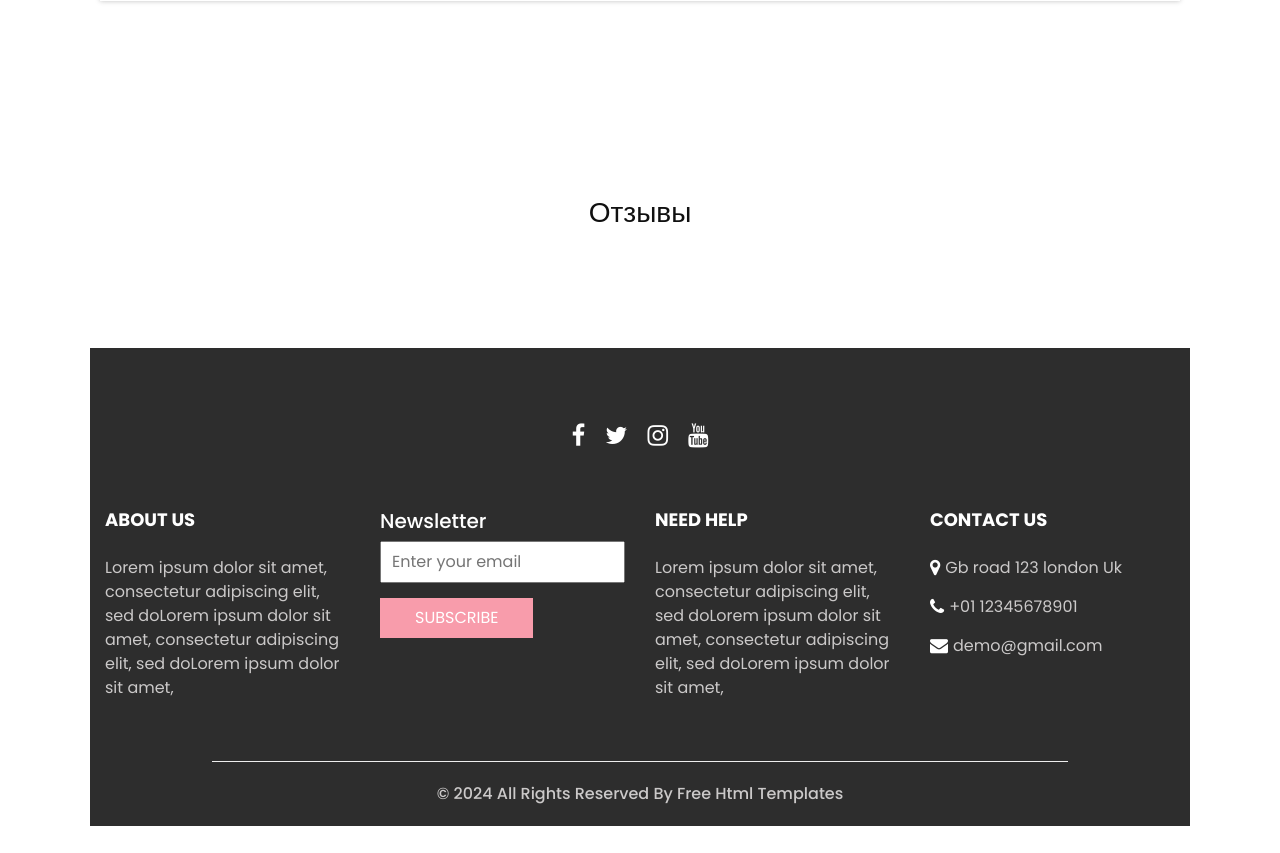
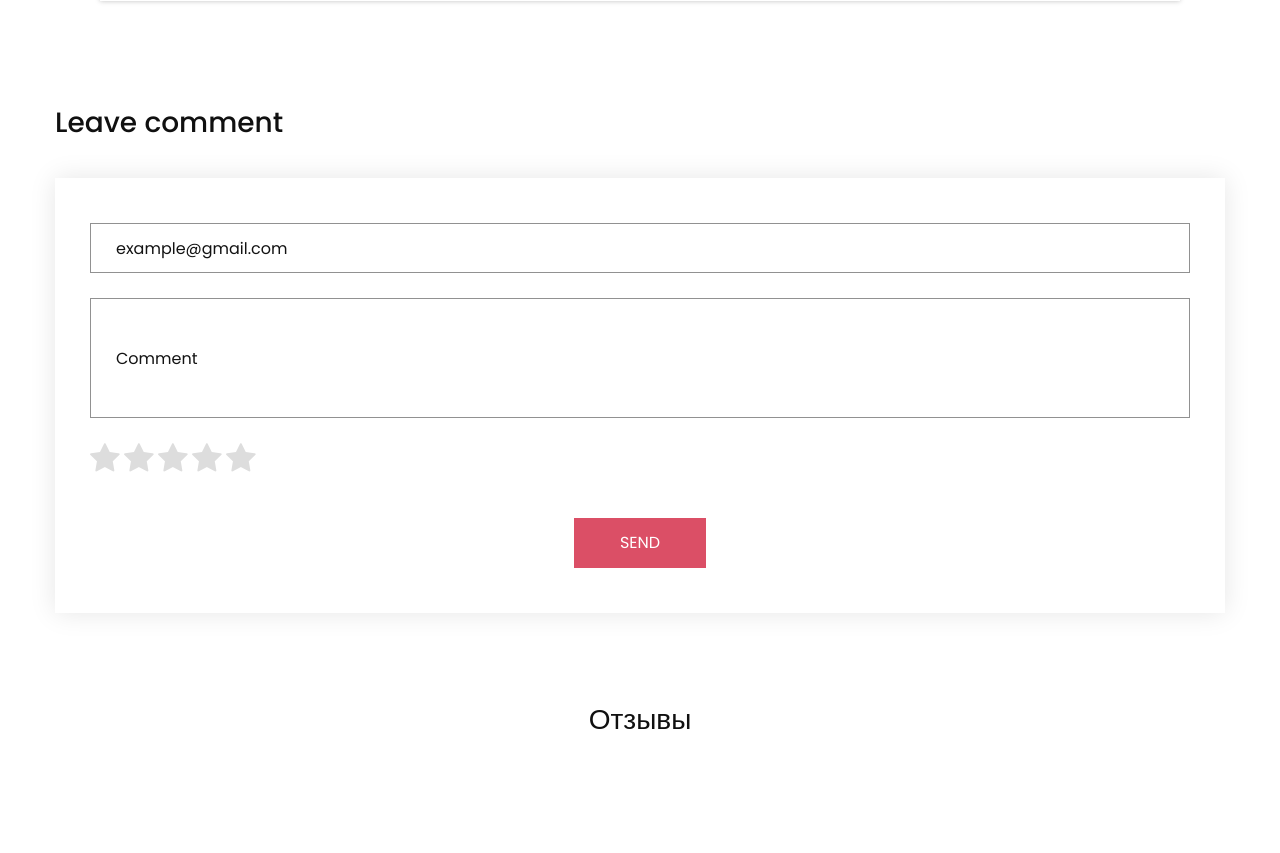
Before and after one commit to Dasifue/IT-2, a Django app: template app/templates/product.html in a window 1280 px wide. Shown: the part 652-1505 px from the top of the page. Before the commit the page ends 1478 px from the top, so only its background shows below. Run offline with Django 5.2, Linux system fonts and the light colour scheme; the template is opened without the code that fills it, so the values that code supplies are empty; some libraries are stand-ins or nearby versions.

Commit message:
comment creation

```diff
--- a/app/templates/category.html
+++ b/app/templates/category.html
@@ -14,7 +14,7 @@
         {% for product in products %}
         <div class="col-sm-6 col-md-4 col-lg-3">
             <div class="box">
-              <a href="">
+              <a href="{% url 'product' pk=product.id %}">
                 <div class="img-box">
                   <img src="{{ product.image.url }}" alt="">
                 </div>
--- a/app/templates/product.html
+++ b/app/templates/product.html
@@ -28,6 +28,36 @@
     div.carousel-control {
         padding-top: 25%;
     }
+
+    .rating {
+        direction: rtl;
+        display: inline-block;
+    }
+
+    .rating input {
+        display: none;
+    }
+
+    .rating label {
+        color: #ddd;
+        font-size: 2rem;
+        cursor: pointer;
+    }
+
+    .rating input:checked ~ label {
+        color: #ffcc00;
+    }
+
+    .rating label:hover,
+    .rating label:hover ~ label {
+        color: #ffcc00;
+    }
+
+    .rating input:checked + label:hover,
+    .rating input:checked + label:hover ~ label {
+        color: #ffcc00;
+    }
+
 
 </style>
 
@@ -93,6 +123,57 @@
     </div>
   </section>
 
+  <section class="contact_section ">
+    <div class="container px-0">
+      <div class="heading_container ">
+        <h3 class="">
+          Leave comment
+        </h3>
+      </div>
+    </div>
+    <div class="container container-bg">
+
+      <form action="{% url 'create_comment' %}" method="post">
+        {% csrf_token %}
+        <div>
+          <input type="email" placeholder="example@gmail.com" name="email"/>
+        </div>
+        <div>
+          <input type="text" class="message-box" placeholder="Comment" name="text" />
+        </div>
+        <div class="rating">
+          <!-- 5 звезд -->
+          <input type="radio" name="rating" id="star5" value="5">
+          <label for="star5" class="fa fa-star"></label>
+
+          <!-- 4 звезды -->
+          <input type="radio" name="rating" id="star4" value="4">
+          <label for="star4" class="fa fa-star"></label>
+
+          <!-- 3 звезды -->
+          <input type="radio" name="rating" id="star3" value="3">
+          <label for="star3" class="fa fa-star"></label>
+
+          <!-- 2 звезды -->
+          <input type="radio" name="rating" id="star2" value="2">
+          <label for="star2" class="fa fa-star"></label>
+
+          <!-- 1 звезда -->
+          <input type="radio" name="rating" id="star1" value="1">
+          <label for="star1" class="fa fa-star"></label>
+      </div>
+        <div>
+          <input type="hidden" name="product_id" value="{{ product.id }}">
+        </div>
+        <div class="d-flex ">
+          <button type="submit">
+            SEND
+          </button>
+        </div>
+      </form>
+    </div>
+  </section>
+
 
 <section class="client_section layout_padding">
   <div class="container">
--- a/app/urls.py
+++ b/app/urls.py
@@ -6,4 +6,5 @@ urlpatterns = [
     path('', views.render_index, name='index'),
     path('category/<int:pk>', views.get_products_by_category, name='category'),
     path('product/<int:pk>', views.get_product_by_id, name='product'),
+    path('product/comment/create/', views.create_comment, name='create_comment')
 ]
```
Also changed, not shown: app/views.py (+13 -2 lines).
